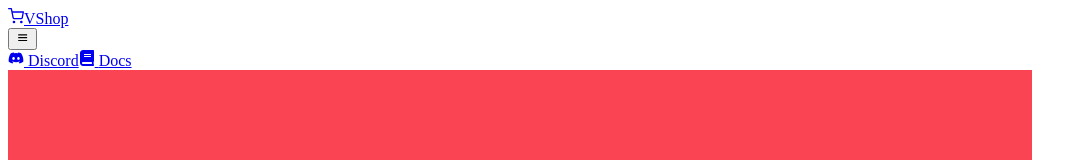
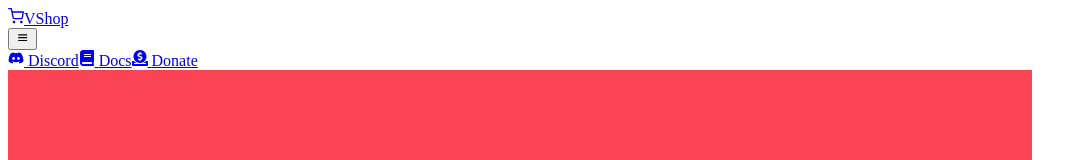
Before and after one commit to VShopApp/landing, a Next.js app: page / in a window 1280 px wide. Shown: the top 160 px of the page, without its empty margins (0-1087 px from the left). Built offline with nearby package versions, Linux system fonts and the light colour scheme.

Commit message:
add donation link to navbar

```diff
--- a/src/components/Navbar.tsx
+++ b/src/components/Navbar.tsx
@@ -2,7 +2,7 @@ import Link from "next/link";
 import {MouseEventHandler} from "react";
 import {BiMenu} from "react-icons/bi";
 import {FiShoppingCart} from "react-icons/fi";
-import {FaBook, FaDiscord} from "react-icons/fa";
+import {FaBook, FaDiscord, FaDonate} from "react-icons/fa";
 
 const items = [
 	{
@@ -14,6 +14,11 @@ const items = [
 		name: "Docs",
 		href: "https://docs.vshop.one",
 		icon: <FaBook />,
+	},
+	{
+		name: "Donate",
+		href: "/donate",
+		icon: <FaDonate />,
 	},
 ];
 
```
